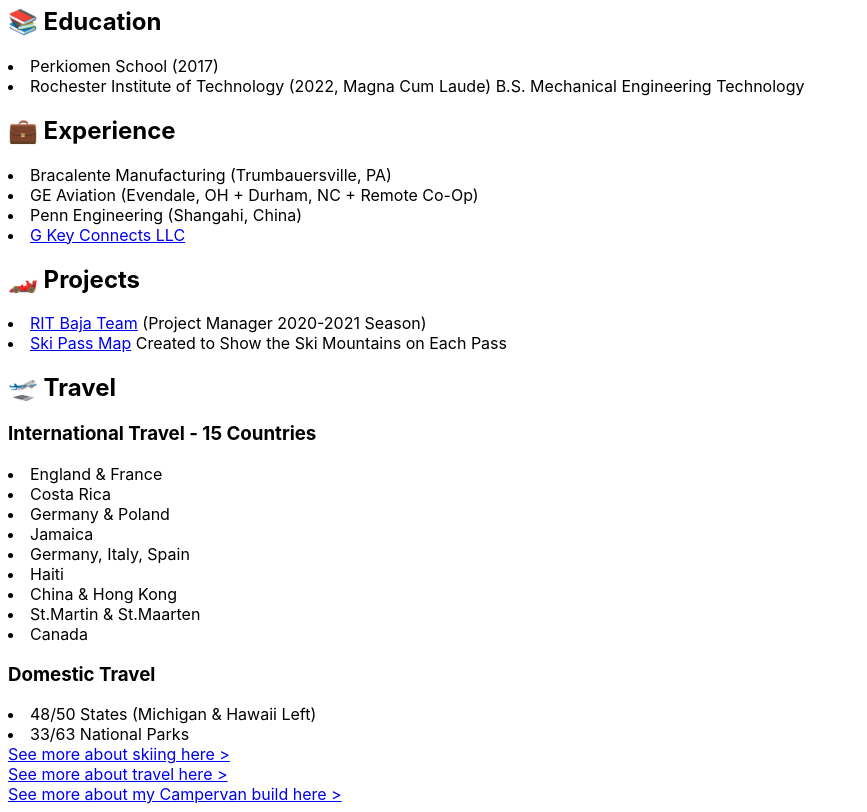
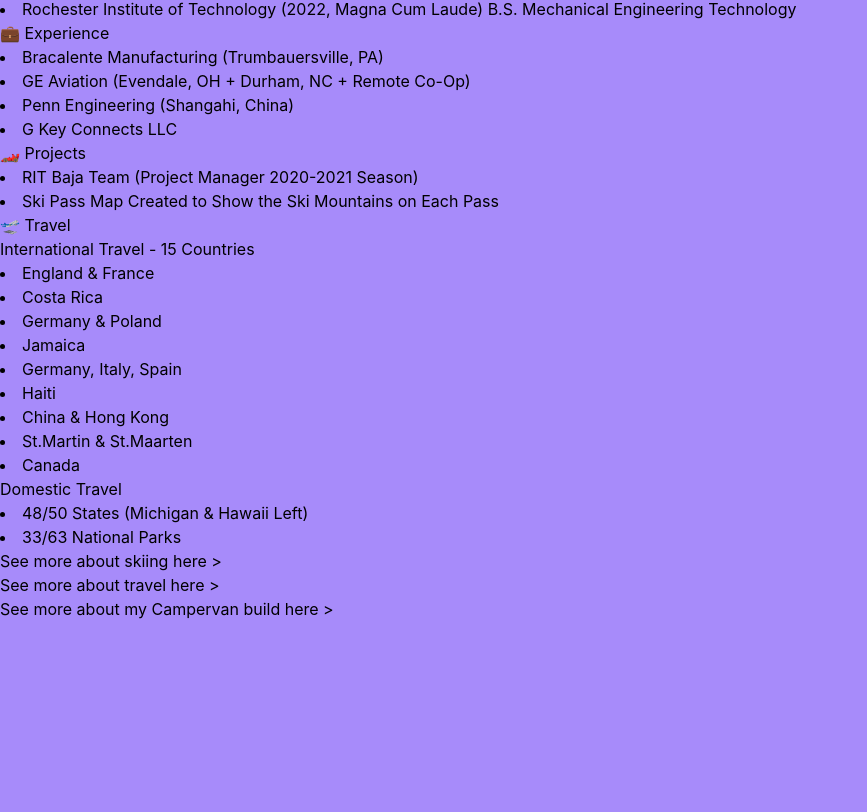
Before and after one commit to grayson-k/personalwebsite, a website: page index.html in a window 1280 px wide. Shown: the part 75-887 px from the top of the page, without its empty margins (0-867 px from the left). After the commit the page ends 800 px from the top, so only its background shows below. Drawn offline with nearby package versions, Linux system fonts and the light colour scheme; files that its build step writes are made by us from their sources; the site is published under a folder, as on GitHub Pages, so addresses that start at the root find nothing; a web font is replaced by a local one.

Commit message:
updated tailwind

```diff
--- a/index.html
+++ b/index.html
@@ -15,7 +15,7 @@
     <meta name="viewport" content="width=device-width, initial-scale=1.0">
     <title>Grayson Keaton Personal Website</title>
 
-    <link href="/dist/main.css" rel="stylesheet">
+    <link href="dist/main.css" rel="stylesheet">
 
     <style>
 
```
